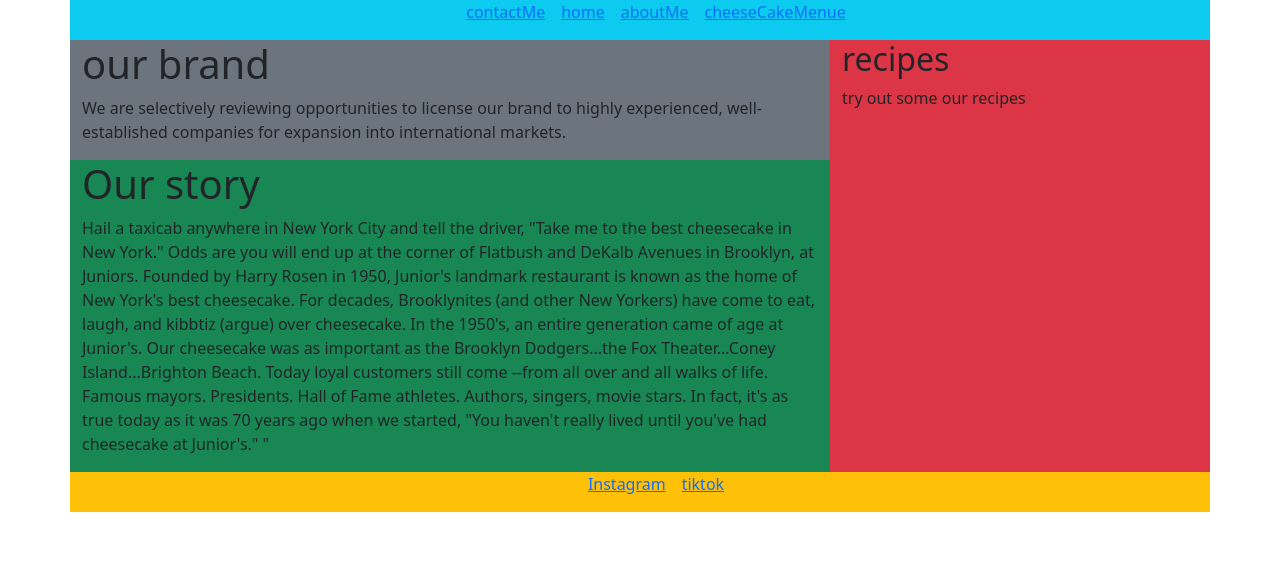
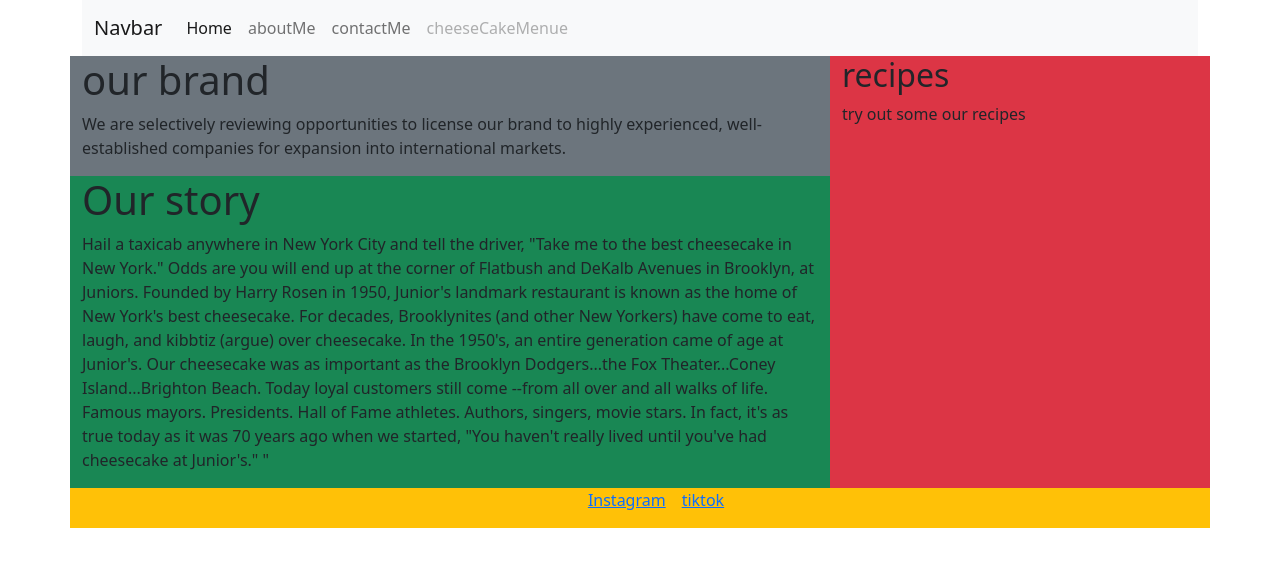
Before and after one commit to doaary11/websit101, a plain HTML site: page index.html in a window 1280 px wide. Drawn offline with nearby package versions, Linux system fonts and the light colour scheme.

Commit message:
update navbar

```diff
--- a/index.html
+++ b/index.html
@@ -12,10 +12,12 @@
 <title>Document</title>
 </head>
 
+
+
 <body>
 
     <div class="container">
-        <div class="row">
+        <!--<div class="row">
             <div class="col bg-info">
                 <header>
                     <ul class="d-flex flex-row gap-3 justify-content-center">
@@ -27,6 +29,32 @@
                 </header>
             </div>
         </div>
+    -->
+
+<!-- nav bar code-->
+        <nav class="navbar navbar-expand-lg bg-light">
+            <div class="container-fluid">
+                <a class="navbar-brand" href="#">Navbar</a>
+                <button class="navbar-toggler" type="button" data-bs-toggle="collapse"
+                    data-bs-target="#navbarNavAltMarkup" aria-controls="navbarNavAltMarkup" aria-expanded="false"
+                    aria-label="Toggle navigation">
+                    <span class="navbar-toggler-icon"></span>
+                </button>
+                <div class="collapse navbar-collapse" id="navbarNavAltMarkup">
+                    <div class="navbar-nav">
+                        <a class="nav-link active" aria-current="page" href="#">Home</a>
+                        <a class="nav-link" href="#">aboutMe</a>
+                        <a class="nav-link" href="#">contactMe</a>
+                        <a class="nav-link disabled">cheeseCakeMenue</a>
+                    </div>
+                </div>
+            </div>
+        </nav>
+
+
+
+
+
 
 
         <div class="row">
```
